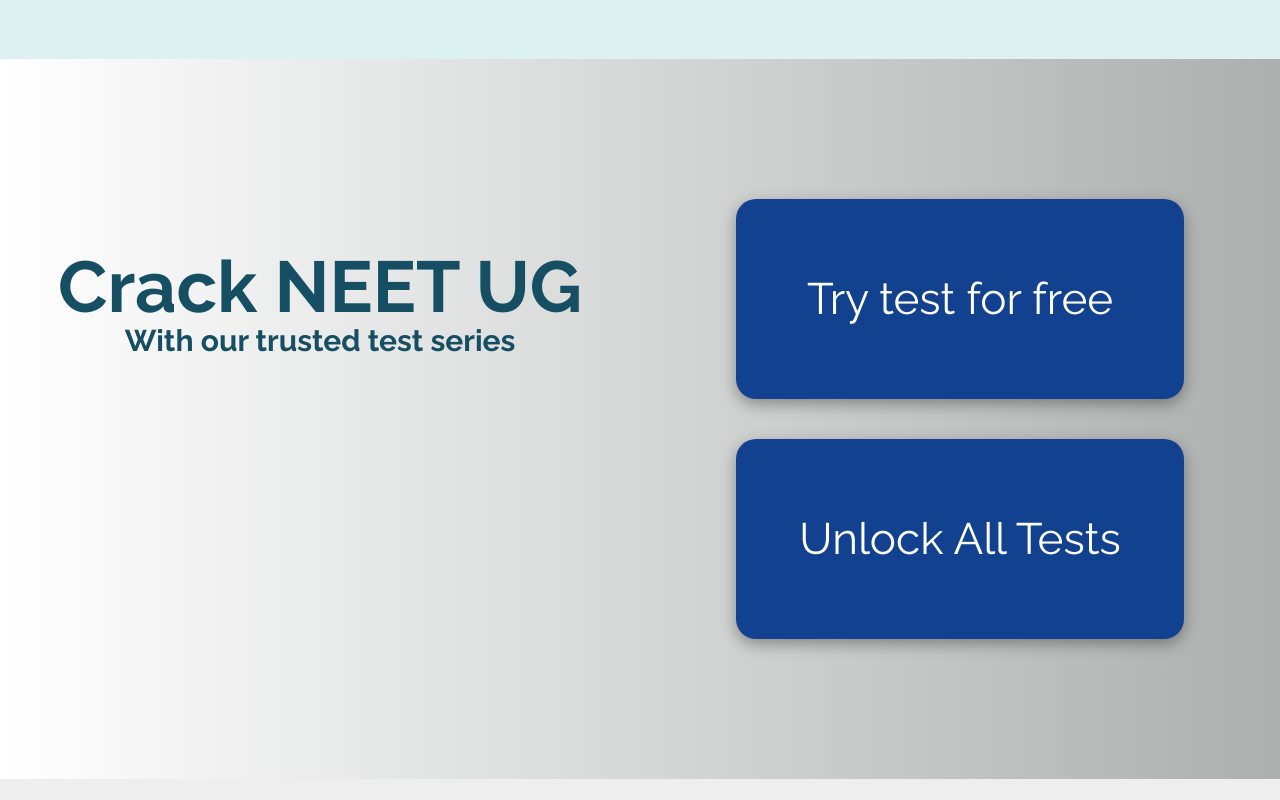
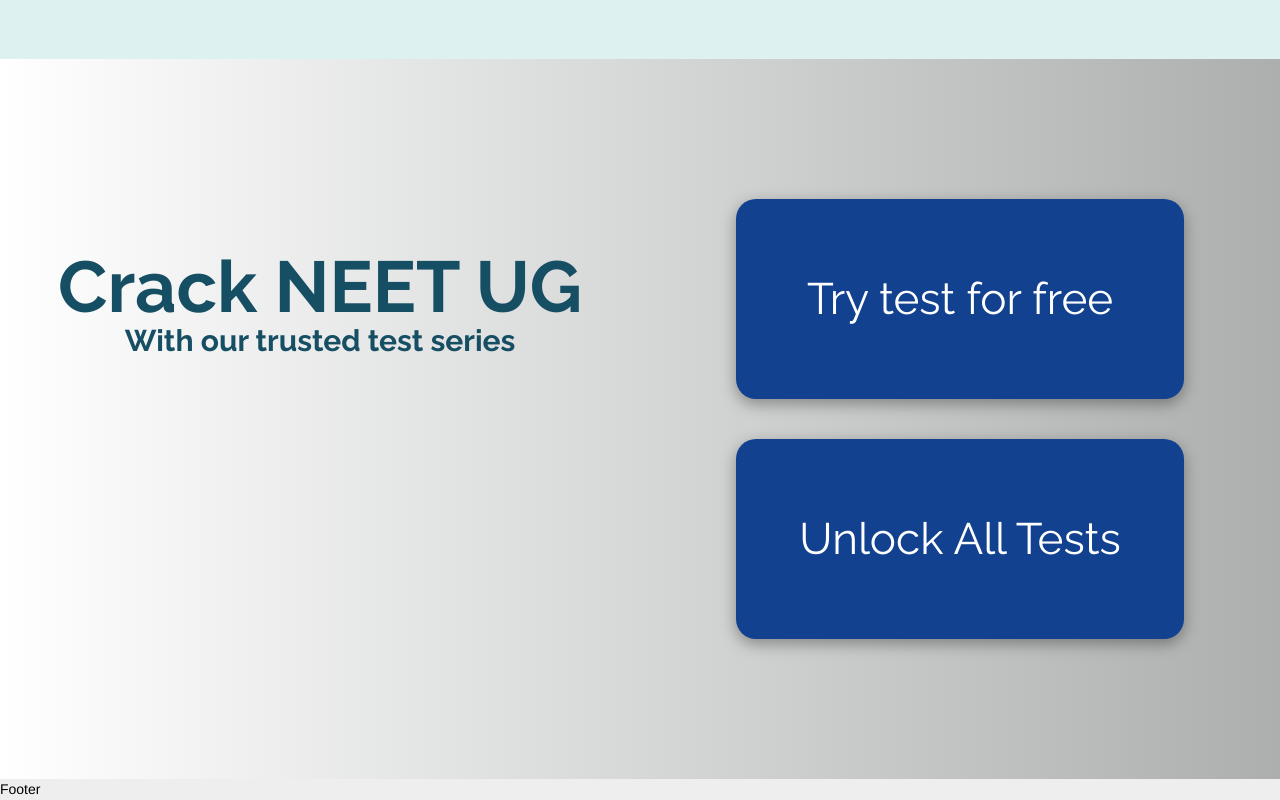
Before and after one commit to abhinavbgpgit/onlineTest, a React (Create React App) app: page / in a window 1280 px wide. Shown: the part 1357-2157 px from the top of the page. Before the commit the page ends 2136 px from the top, so only its background shows below. Built offline with nearby package versions, Linux system fonts and the light colour scheme.

Commit message:
footer added

```diff
--- a/src/App.js
+++ b/src/App.js
@@ -12,6 +12,7 @@
 import TestFile from "./pages/test/TestFile";
 import Result from "./pages/test/Result";
 import { useSelector } from "react-redux/es/hooks/useSelector";
+import Footer from "./pages/Footer/Footer";
 
 function App() {
   // const {isAuthenticated} = useSelector((state) => state.auth);
@@ -42,6 +43,7 @@
         <Route path="/testfile" element={<TestFile />} />
         <Route path="/result" element={<Result />} />
       </Routes>
+      <Footer/>
     </div>
   );
 }
--- a/src/components/Navbar.js
+++ b/src/components/Navbar.js
@@ -70,13 +70,13 @@
         <NavLink to="/" onClick={()=>{toggleDropdown()}} class="block py-2 pl-3 pr-4 text-white bg-blue-700 rounded md:bg-transparent md:text-blue-700 md:p-0 md:dark:text-blue-500" aria-current="page">Home</NavLink>
       </li>
       <li>
-        <NavLink to="/login" onClick={()=>{toggleDropdown()}} class="block py-2 pl-3 pr-4 text-gray-900 rounded hover:bg-gray-100 md:hover:bg-transparent md:hover:text-blue-700 md:p-0 md:dark:hover:text-blue-500 dark:text-white dark:hover:bg-gray-700 dark:hover:text-white md:dark:hover:bg-transparent dark:border-gray-700">About Test</NavLink>
+        <NavLink to="/" onClick={()=>{toggleDropdown()}} class="block py-2 pl-3 pr-4 text-gray-900 rounded hover:bg-gray-100 md:hover:bg-transparent md:hover:text-blue-700 md:p-0 md:dark:hover:text-blue-500 dark:text-white dark:hover:bg-gray-700 dark:hover:text-white md:dark:hover:bg-transparent dark:border-gray-700">About Test</NavLink>
       </li>
       <li>
-        <NavLink to="/test" onClick={()=>{toggleDropdown()}} class="block py-2 pl-3 pr-4 text-gray-900 rounded hover:bg-gray-100 md:hover:bg-transparent md:hover:text-blue-700 md:p-0 md:dark:hover:text-blue-500 dark:text-white dark:hover:bg-gray-700 dark:hover:text-white md:dark:hover:bg-transparent dark:border-gray-700">Take test</NavLink>
+        <NavLink to="/" onClick={()=>{toggleDropdown()}} class="block py-2 pl-3 pr-4 text-gray-900 rounded hover:bg-gray-100 md:hover:bg-transparent md:hover:text-blue-700 md:p-0 md:dark:hover:text-blue-500 dark:text-white dark:hover:bg-gray-700 dark:hover:text-white md:dark:hover:bg-transparent dark:border-gray-700">Take test</NavLink>
       </li>
       <li>
-        <NavLink to="/testfile" onClick={()=>{toggleDropdown()}} class="block py-2 pl-3 pr-4 text-gray-900 rounded hover:bg-gray-100 md:hover:bg-transparent md:hover:text-blue-700 md:p-0 md:dark:hover:text-blue-500 dark:text-white dark:hover:bg-gray-700 dark:hover:text-white md:dark:hover:bg-transparent dark:border-gray-700">Score Boared</NavLink>
+        <NavLink to="/" onClick={()=>{toggleDropdown()}} class="block py-2 pl-3 pr-4 text-gray-900 rounded hover:bg-gray-100 md:hover:bg-transparent md:hover:text-blue-700 md:p-0 md:dark:hover:text-blue-500 dark:text-white dark:hover:bg-gray-700 dark:hover:text-white md:dark:hover:bg-transparent dark:border-gray-700">Score Boared</NavLink>
       </li>
     </ul>
   </div>
--- /dev/null
+++ b/src/pages/Footer/Footer.js
@@ -0,0 +1,9 @@
+import React from 'react'
+
+const Footer = () => {
+  return (
+    <div>Footer</div>
+  )
+}
+
+export default Footer
```
Also changed, not shown: src/pages/Footer/footer.css (added).
